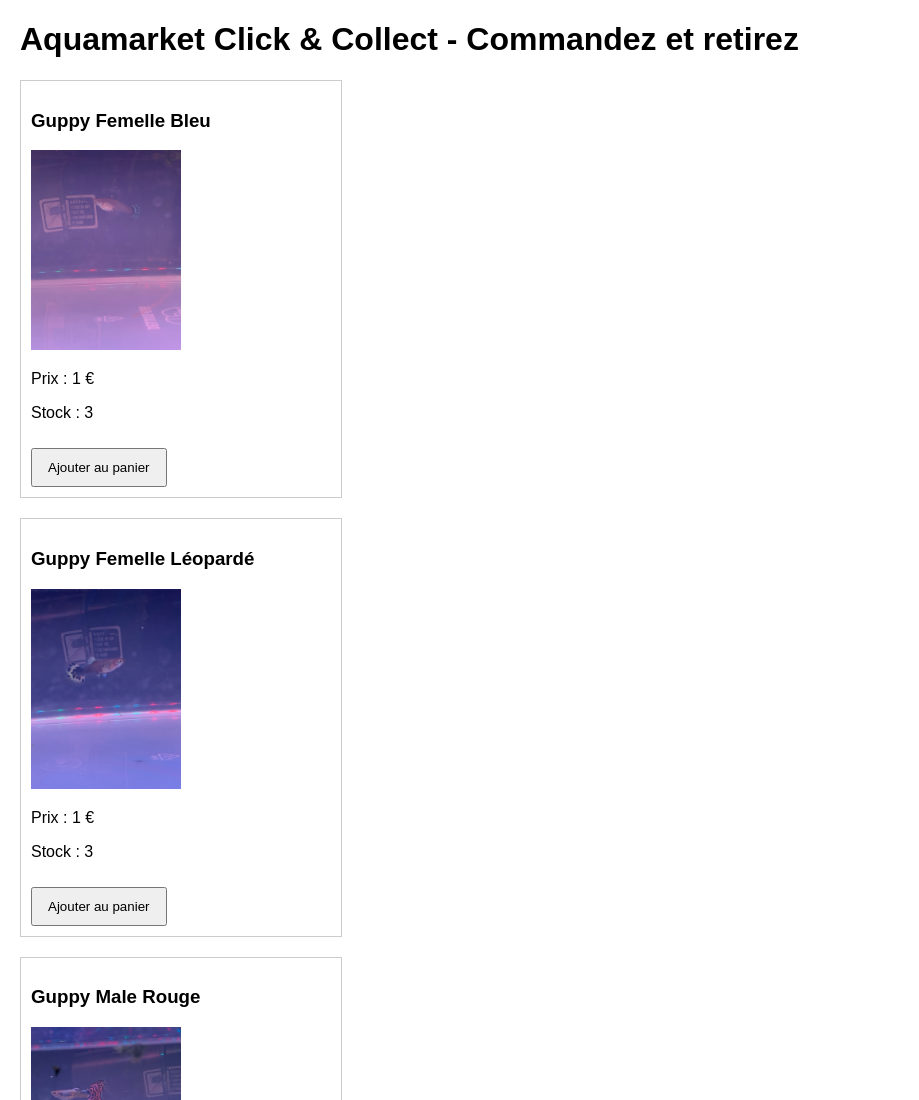
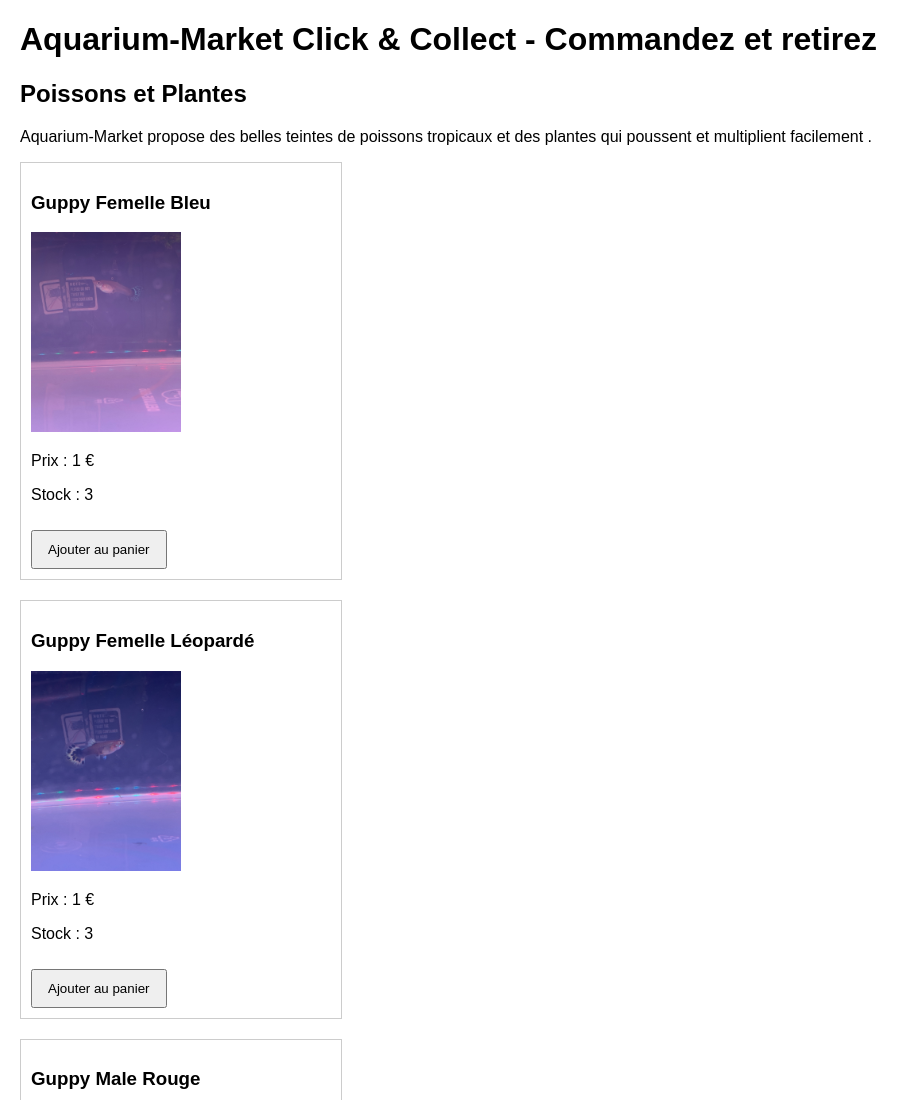
Before and after one commit to rayanprasad-sudo/Aquamarket.com, a plain HTML site: page index.html in a window 1280 px wide. Shown: the top 1100 px of the page, without its empty margins (0-919 px from the left). Drawn offline with Linux system fonts and the light colour scheme.

Commit message:
Update index.html

```diff
--- a/index.html
+++ b/index.html
@@ -3,7 +3,9 @@
 <head>
   <meta charset="UTF-8">
   <meta name="google-site-verification" content="DgQbIPP5YDnv1pKgEM1trtRJCKwkyhLmjTUGNXkn6bw" />
-  <title>Aquamarket</title>
+  <title>Aquarium-Market – Vente de poissons et plantes</title>
+  <meta name="description" content="Aquamarket – boutique spécialisée dans la vente de poissons et plantes d’aquarium." />
+
   <style>
     #imageOverlay {
   position: fixed;
@@ -53,7 +55,10 @@
 </head>
 <body>
 
-  <h1>Aquamarket Click & Collect - Commandez et retirez</h1>
+  <h1>Aquarium-Market Click & Collect - Commandez et retirez</h1>
+  <h2> Poissons et Plantes</h2>
+
+<p>Aquarium-Market propose des belles teintes de poissons tropicaux et des plantes qui poussent et multiplient facilement .</p>
 
   <div class="product-list" id="productList">
     <!-- Exemple de produits -->
```
